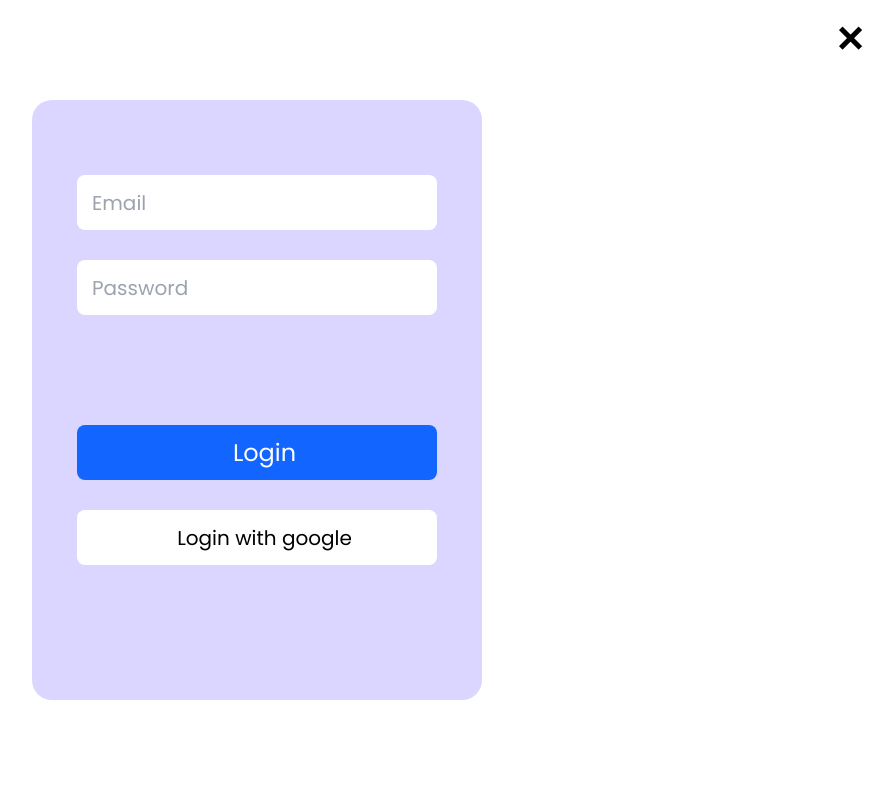
After one commit to bitu99/Learnhub-tailwindCSS, a PHP site: page /components/sign-in.html in a window 1280 px wide. The commit adds this page. Shown: the whole page, without its empty margins (383-1276 px from the left). Run offline with PHP 8.4, Linux system fonts and the light colour scheme; some libraries are stand-ins or nearby versions.

Commit message:
Add register and sign-in components

```diff
--- /dev/null
+++ b/components/register.css
@@ -0,0 +1,70 @@
+@import url('https://fonts.googleapis.com/css2?family=Poppins');
+
+*{
+    padding: 0;
+    margin: 0;
+    box-sizing: border-box;
+    font-family: poppins;
+}
+
+body{
+    height: 100vh;
+    display: flex;
+    justify-content: center;
+    align-items: center;
+    /* background-color: gray; */
+}
+
+.card{
+    border: none;
+    border-radius: 20px;
+    height: 600px;
+    width: 450px;
+    display: flex;
+    flex-direction: column;
+    padding-top: 75px;
+    background: #1f07ff2a;
+    box-shadow: 20px 20px 60px #ffffff,
+                -20px -20px 60px #ffffff;
+}
+
+form{
+    height: 90%;
+    width: 100%;
+    display: flex;
+    /* justify-content: center; */
+    align-items: center;
+    flex-direction: column;
+    gap: 30px;
+    input{
+        border: none;
+        width: 80%;
+        height: 55px;
+        border-radius: 8px;
+        font-size: 20px;
+        padding-left: 15px;
+        outline: none;
+        text-decoration: none;
+    background: rgb(255, 255, 255);
+    /* box-shadow: 5px 5px 26px #ffffff1c, -5px -4px 7px #ffffff; */
+
+    }
+    input:hover{
+        opacity: 0.6;
+    }
+    .submit-btn{
+        background-color: rgb(18, 101, 255);
+        color: white;
+        font-size: x-large;
+        margin-top: 80px;
+    }
+    .login-btn{
+        background: transparent;
+    }
+    .login-btn2{
+        background: white;
+    }
+    .login-btn:hover{
+        opacity: 0.7;
+    }
+}
--- /dev/null
+++ b/components/sign-in.html
@@ -0,0 +1,33 @@
+<!DOCTYPE html>
+<html lang="en">
+<head>
+    <meta charset="UTF-8">
+    <meta name="viewport" content="width=device-width, initial-scale=1.0">
+    <title>Authentication</title>
+    <link rel="stylesheet" href="register.css">
+    <script src="https://cdn.tailwindcss.com"></script>
+</head>
+<body>
+    <div class="absolute z-70 right-8 top-5 text-4xl font-bold cursor-pointer" id="account-cancel-btn">&#10005</div>
+    <div class="card hidden md:flex">
+        <form action="">
+            <!-- <input type="text" placeholder="Name"> -->
+            <input type="email" placeholder="Email">
+            <input type="password" name="password" id="password" placeholder="Password">
+            <input type="submit" value="Login" class="submit-btn">
+            <input type="button" value="Login with google" class="login-btn2">
+        </form>
+    </div>
+
+    <div class="md:hidden w-screen h-screen flex justify-center items-center text-lg">
+        <form class="w-4/5 h-2/3 bg-blue-100 flex justify-center items-center text-lg rounded-xl" action="">
+            <input class="text-lg" type="email" placeholder="Email">
+            <input class="text-lg" type="password" name="password" id="password" placeholder="Password">
+            <input class="text-lg mt-10 bg-blue-700 text-white " type="submit" value="Login" class="submit-btn">
+            <input class="text-lg mt-0 text-blue-800 " type="button" value="Login with google" class="login-btn2">
+        </form>
+    </div>
+
+
+</body>
+</html>
--- a/script.js
+++ b/script.js
@@ -52,6 +52,7 @@ let cancel_btn = document.querySelector("#cancel");
 let nav_bar = document.querySelector("#nav-part2");
 let home_page = document.querySelector("#section1");
 
+
 let isMenuOpen = false;
 
 menu_btn.addEventListener("click", toggle);
--- a/style.css
+++ b/style.css
@@ -14,6 +14,10 @@
 body{
     font-family: poppins;
 }
+
+body::-webkit-scrollbar{
+    display: none;
+}
 /*
 
 #register-btn{
```
Also changed, not shown: components/register.html (added, +34 -0 lines), index.html (+17 -17 lines).
